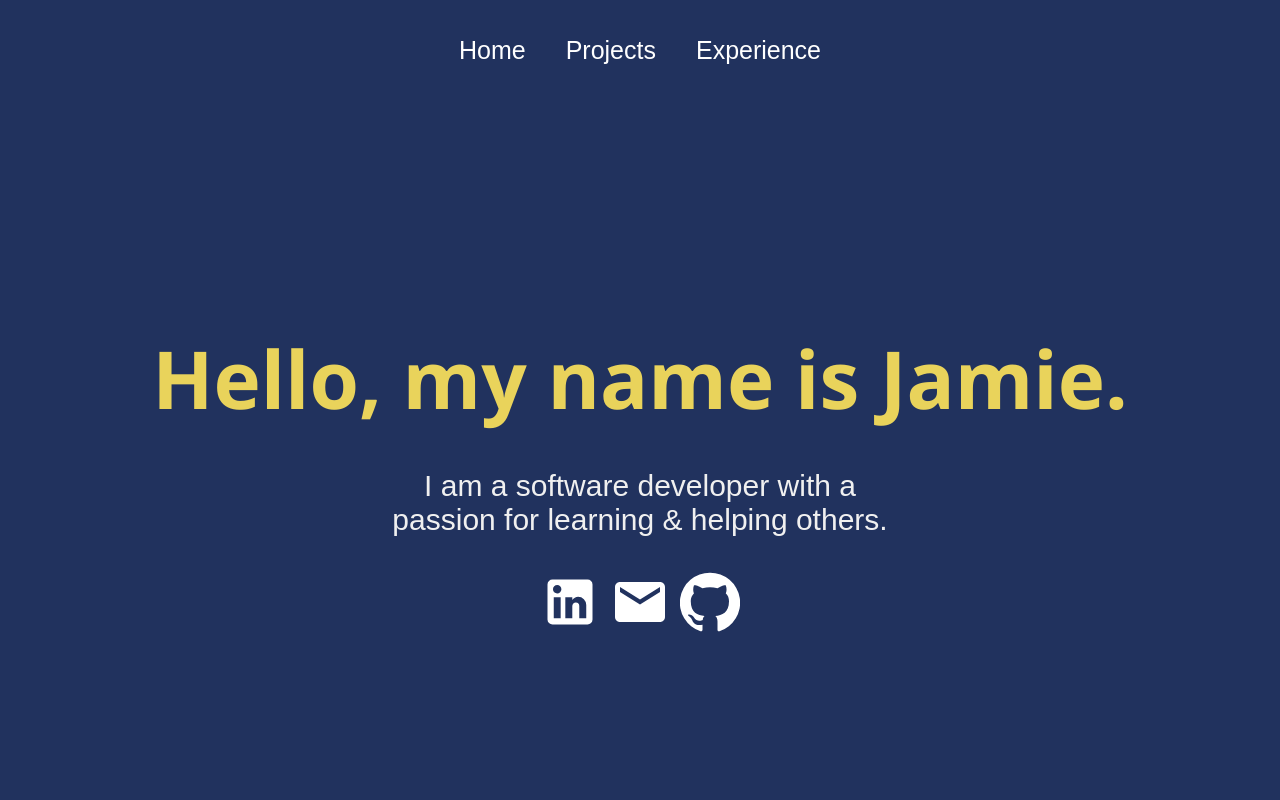
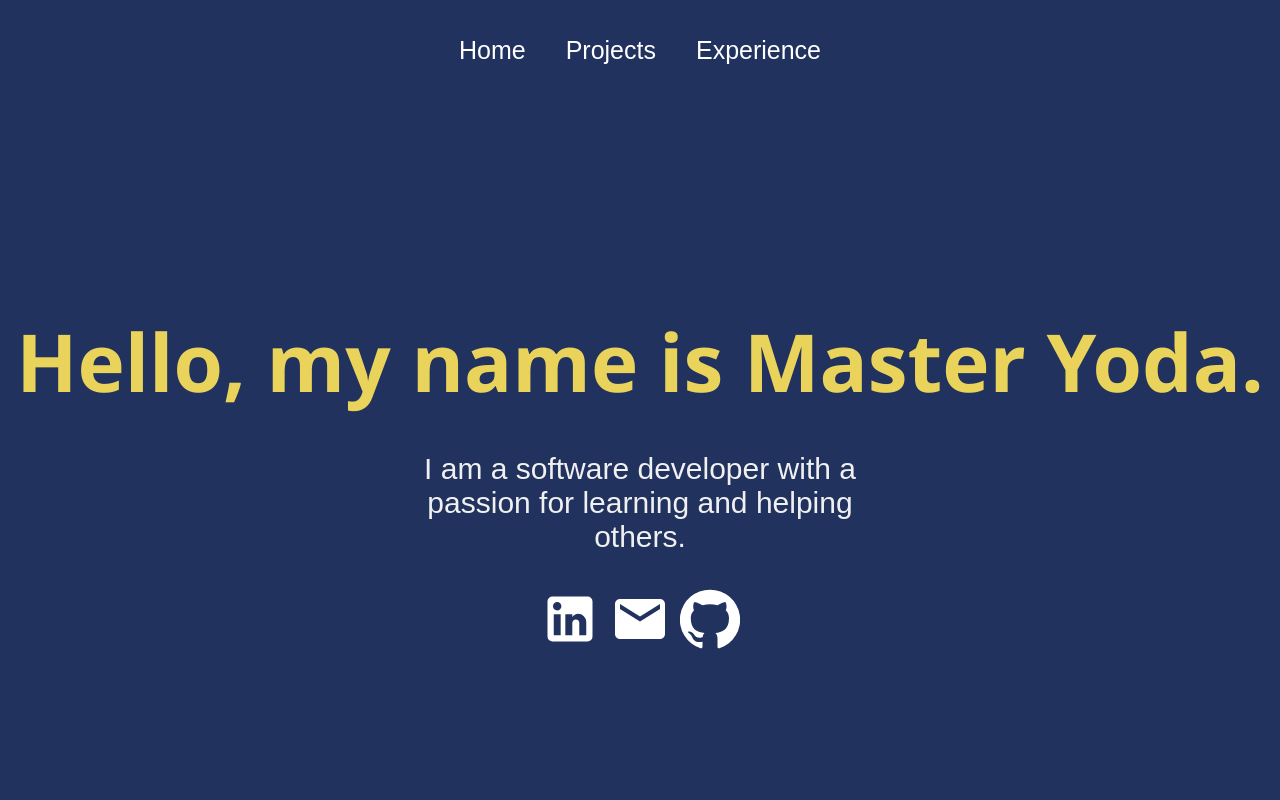
Before and after one commit to jhughes1790/react-personal-portfolio-website, a React (Create React App) app: page / in a window 1280 px wide. Shown: the top 800 px of the page. Built offline with nearby package versions, Linux system fonts and the light colour scheme.

Commit message:
testing new set up

```diff
--- a/src/pages/Home.js
+++ b/src/pages/Home.js
@@ -15,9 +15,9 @@ function Home() {
   return (
     <div className="home">
       <div className="about">
-        <h2> Hello, my name is Jamie.</h2>
+        <h2> Hello, my name is Master Yoda.</h2>
         <div className="prompt">
-          <p>I am a software developer with a passion for learning & helping others.</p>
+          <p>I am a software developer with a passion for learning and helping others.</p>
           <a href="https://www.linkedin.com/in/james-hughes-24006713b/" target="_blank" rel="noreferrer">
             <LinkedInIcon />
           </a>
```
